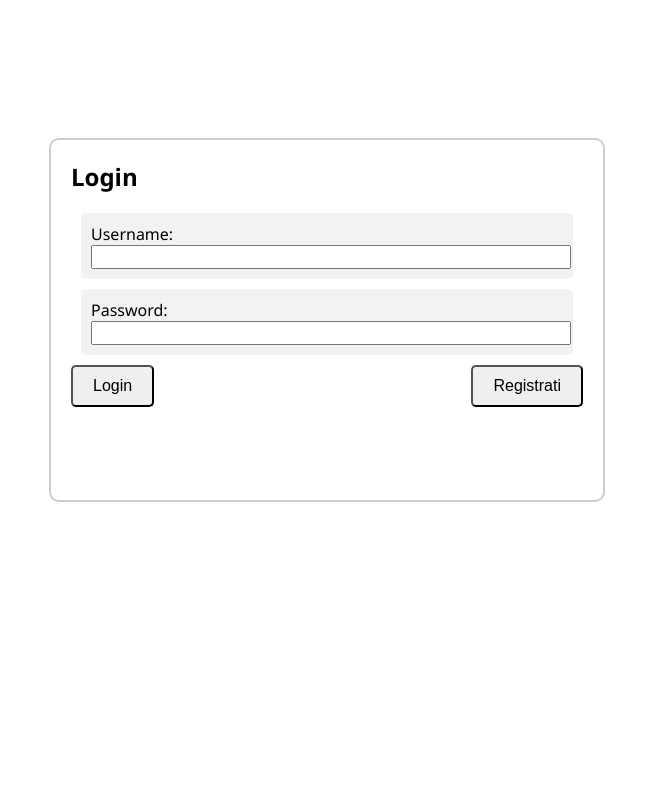
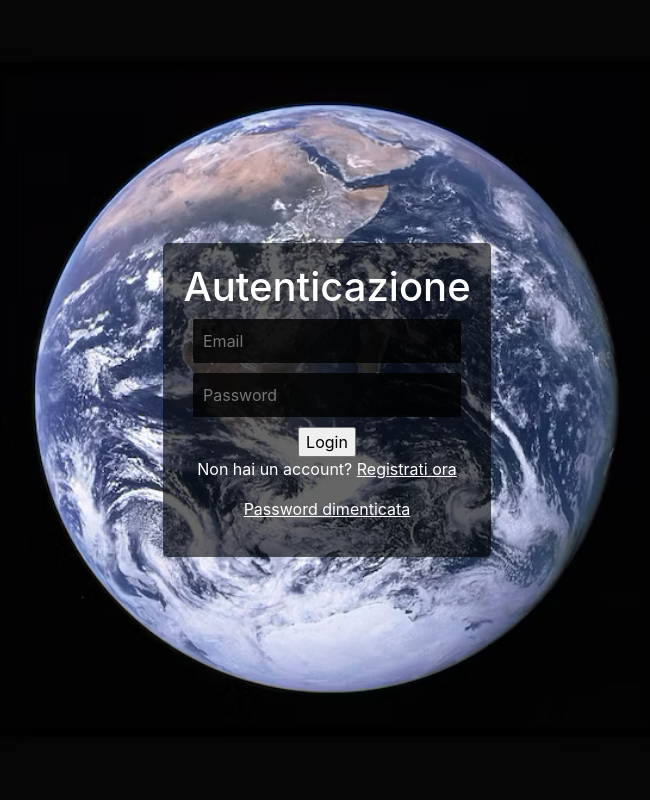
Before and after one commit to pacificocatapano/Geospatial-Data-Visualization-Service, a Flask app: page /login in a window 1280 px wide. Shown: the whole page, without its empty margins (313-963 px from the left). Run offline with Flask 3, Linux system fonts and the light colour scheme; some libraries are stand-ins or nearby versions.

Commit message:
Error push login.html

```diff
--- a/Codice/templates/login.html
+++ b/Codice/templates/login.html
@@ -1,77 +1,74 @@
 <!DOCTYPE html>
 <html>
+<!-- Bootstrap CSS -->
+<link rel="stylesheet" href="https://cdnjs.cloudflare.com/ajax/libs/font-awesome/4.7.0/css/font-awesome.min.css">
+<link rel="stylesheet" href="https://stackpath.bootstrapcdn.com/bootstrap/4.3.1/css/bootstrap.min.css">
 <head>
+    <title>Login</title>
     <style>
-    .container {
-      width: 40vw;
-      height: 40vh;
-      background-color: white;
-      border: 2px solid #ccc;
-      border-radius: 10px;
-      position: absolute;
-      top: 40vh;
-      left: 50%;
-      transform: translate(-50%, -50%);
+        body {
+            background-image: url('/static/background.png');
+            background-size: cover;
+            background-position: center;
             display: flex;
-      flex-direction: column;
-      justify-content: center; /* Modificato per allineare verticalmente al centro */
-      align-items: center; /* Modificato per allineare orizzontalmente al centro */
-      padding: 20px;
-      font-family: "Segoe UI", Arial, sans-serif;
+            align-items: center;
+            justify-content: center;
+            height: 100vh;
         }
 
-    h2 {
-      font-size: 24px;
-      margin-top: 0;
-    }
-
-    .form-group {
-      margin-bottom: 10px;
-      margin-left: auto; /* Aggiunto per centrare il form orizzontalmente */
-      margin-right: auto; /* Aggiunto per centrare il form orizzontalmente */
-      width: calc(100% - 40px);
-      background-color: #f2f2f2;
-      padding: 10px;
+        .login-container {
+            text-align: center;
+            padding: 20px;
+            background-color: rgba(0, 0, 0, 0.6);
+            color: white;
             border-radius: 5px;
         }
 
-    input {
-      width: 100%;
-      font-size: 16px;
+        input[type="text"],
+        input[type="password"] {
+            background-color: rgba(0, 0, 0, 0.8);
+            color: white;
+            border: none;
+            padding: 10px;
+            margin-bottom: 10px;
+            border-radius: 3px;
         }
 
-    .button-group {
-      display: flex;
-      align-items: center;
-      justify-content: space-between;
-      width: 100%;
-      margin-bottom: auto;
-	  margin-left:auto;
-	  margin-right: auto;
-    }
-
-    .button {
-      border-radius: 5px;
-      padding: 10px 20px;
-      font-size: 16px;
+        .register-link,
+        .forgot-password-link {
+            color: white;
+            text-decoration: underline;
+            cursor: pointer;
         }
     </style>
 </head>
 <body>
-  <div class="container">
-    <h2 style="align-self: flex-start;">Login</h2>
-    <form class="form-group">
-      <label for="username">Username:</label>
-      <input type="text" id="username" name="username" />
+    <div class="login-container">
+        <h1>Autenticazione</h1>
+        {% if msg != "" %}
+            {% block content %}
+            <div class="alert alert-danger" role="alert">
+                {{ msg }}
+            </div>
+            {% endblock content %}
+        {% endif %}
+        <form method="post" action="/login">
+            <input type="text" name="email" placeholder="Email" required><br>
+            <input type="password" name="password" placeholder="Password" required><br>
+            <input type="submit" value="Login">
         </form>
-    <form class="form-group">
-      <label for="password">Password:</label>
-      <input type="password" id="password" name="password" />
-    </form>
-    <div class="button-group">
-      <button class="button" style="margin-right: auto;">Login</button>
-      <button class="button">Registrati</button>
+        <p>Non hai un account? <span class="register-link" onclick="redirectToRegistration()">Registrati ora</span></p>
+        <p><span class="forgot-password-link" onclick="redirectToPasswordRecovery()">Password dimenticata</span></p>
     </div>
-  </div>
+
+    <script>
+        function redirectToRegistration() {
+            window.location.href = "/registrazione";
+        }
+
+        function redirectToPasswordRecovery() {
+            window.location.href = "/recupero_password";
+        }
+    </script>
 </body>
 </html>
```
Lines whose indentation alone changed are shown as unchanged.
